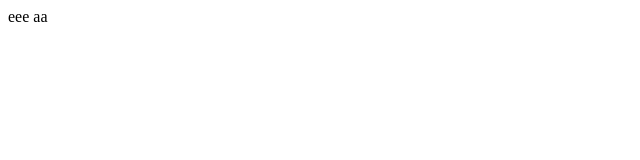
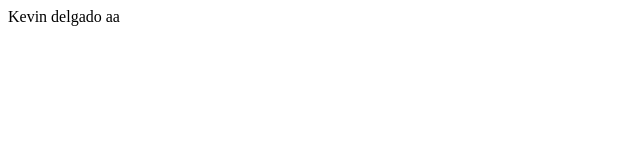
Before and after one commit to Asebs047/pGitTics, a plain HTML site: page pages/page_one.html in a window 1280 px wide. Shown: the full height of the page, 0-640 px from the left. Drawn offline with Linux system fonts and the light colour scheme.

Commit message:
Cambio en page_one

```diff
--- a/pages/page_one.html
+++ b/pages/page_one.html
@@ -6,7 +6,7 @@
     <title>Document</title>
 </head>
 <body>
-    <a> eee</a>
+    <a> Kevin delgado</a>
     <a> aa</a>
 
 </body>
```
